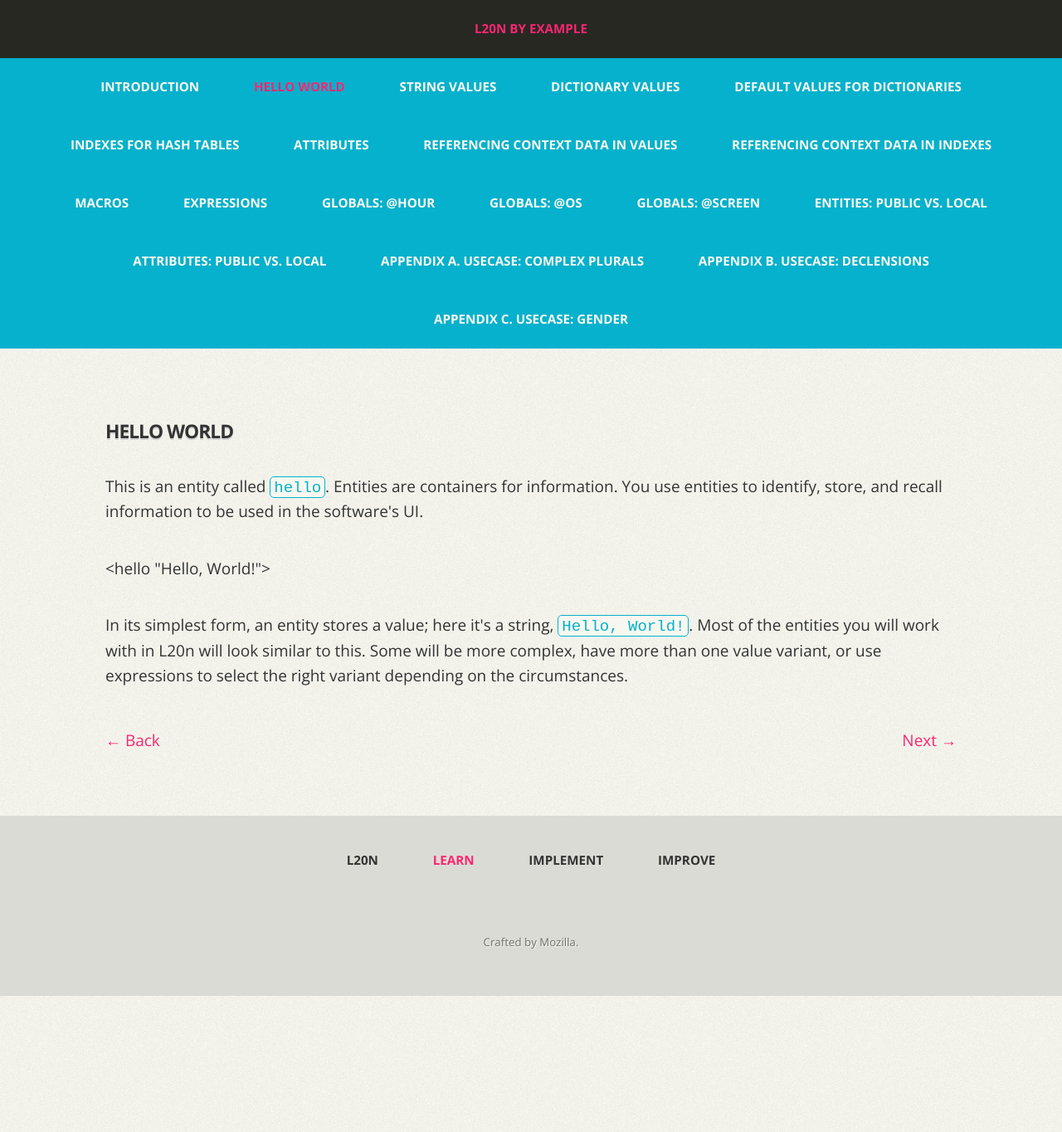
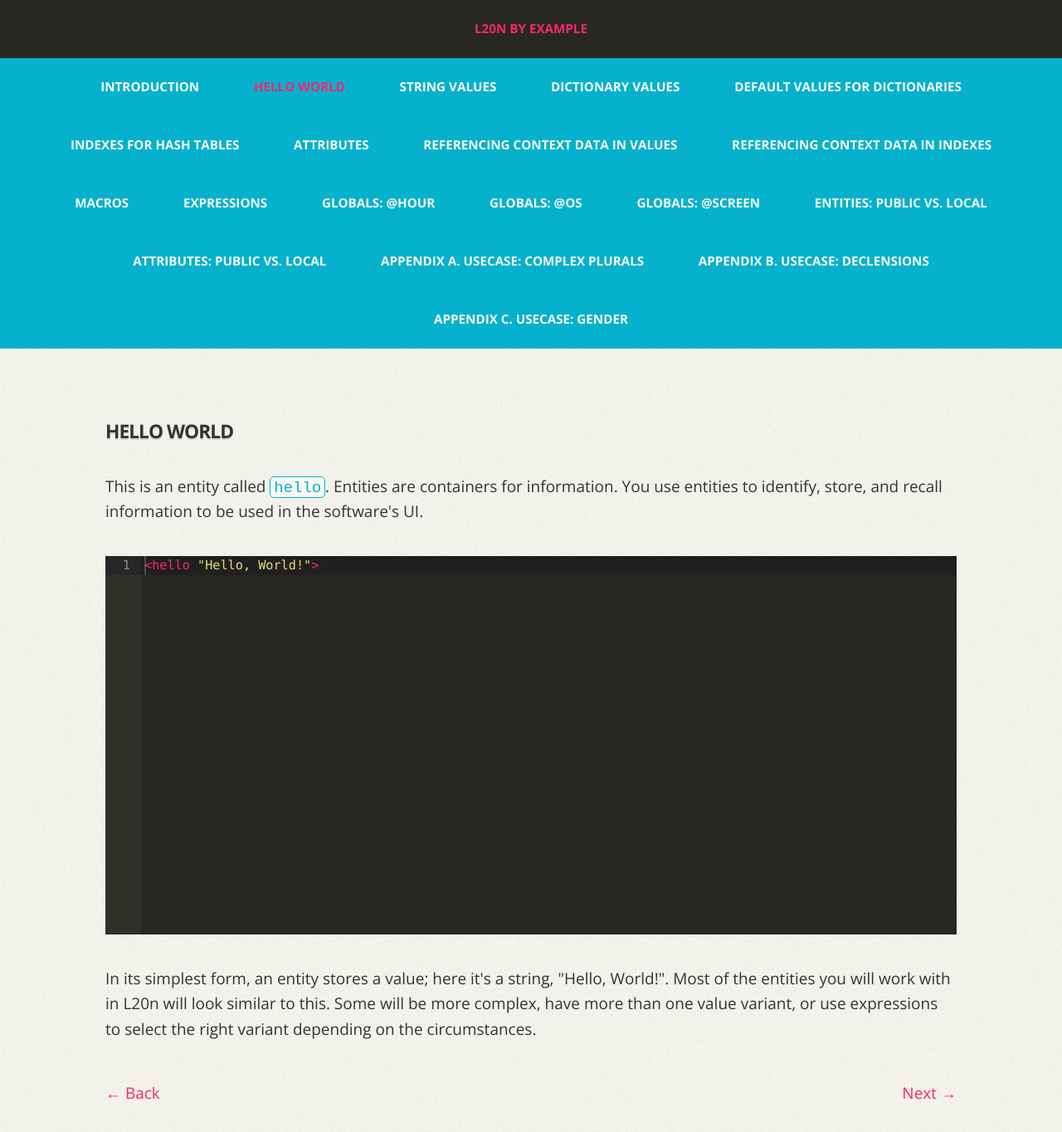
Before and after one commit to l20n/l20n.org, a Jekyll site: the page built from _posts/2012-07-01-hello-world.html, in a window 1280 px wide and 1400 px high. Shown: the top 1364 px of the window at 83% size. Built offline with Jekyll 4.4.1, drawn with Linux system fonts in a browser that asks for light colours; nearby versions of some CDN libraries.

Commit message:
Add editor to the first example

```diff
--- a/_posts/2012-07-01-hello-world.html
+++ b/_posts/2012-07-01-hello-world.html
@@ -7,5 +7,5 @@ next_section: string-values
 ---
 
 <p>This is an entity called <code>hello</code>. Entities are containers for information. You use entities to identify, store, and recall information to be used in the software's UI.</p>
-<p>&lt;hello "Hello, World!"&gt;</p>
-<p>In its simplest form, an entity stores a value; here it's a string, <code>Hello, World!</code>.  Most of the entities you will work with in L20n will look similar to  this.  Some will be more complex, have more than one value variant, or use expressions to select the right variant depending on the circumstances.</p>
+<div id="editor" class="height5">&lt;hello "Hello, World!"&gt;</div>
+<p>In its simplest form, an entity stores a value; here it's a string, "Hello, World!".  Most of the entities you will work with in L20n will look similar to  this.  Some will be more complex, have more than one value variant, or use expressions to select the right variant depending on the circumstances.</p>
```
